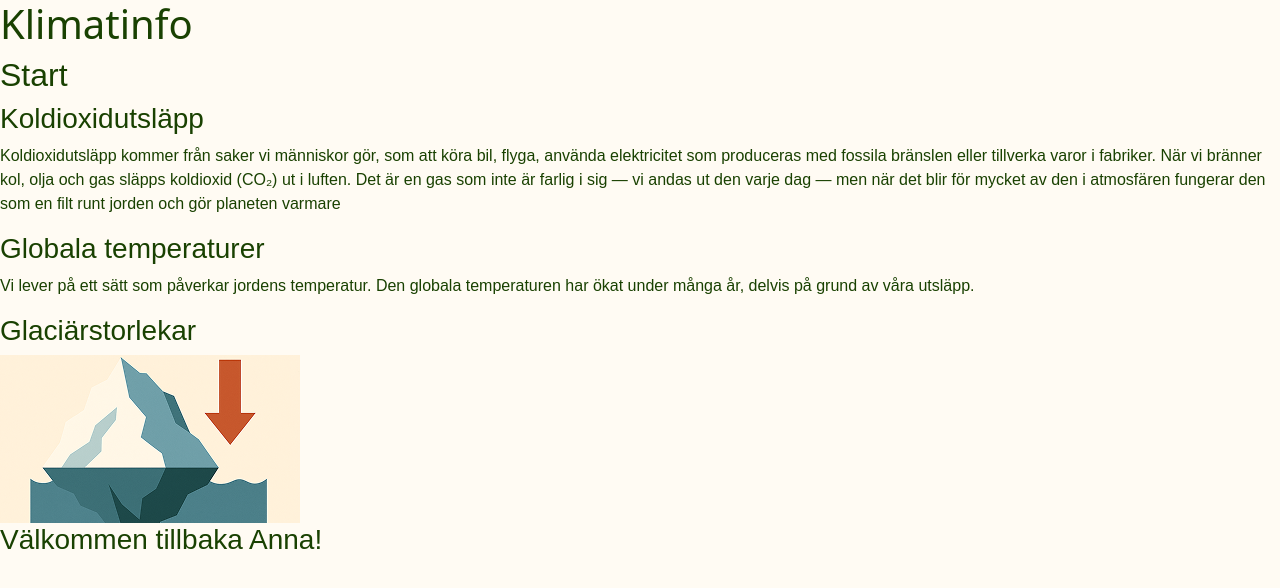
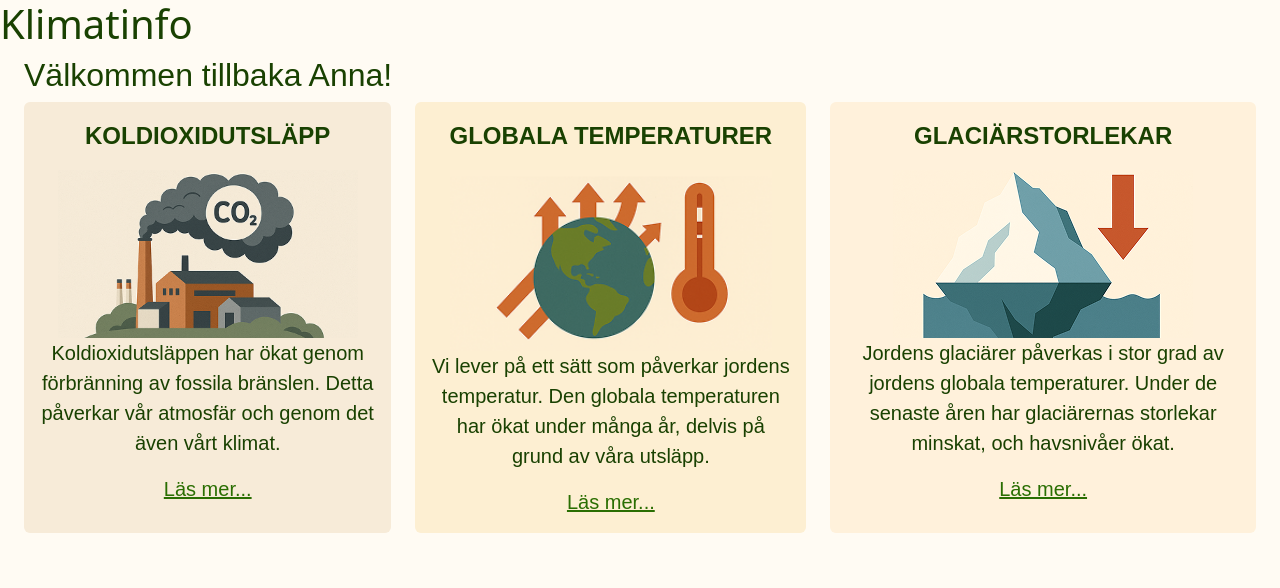
Before and after one commit to fiamont/Frontend_application_Boras, a React (Vite) app: page / in a window 1280 px wide. Shown: the top 588 px of the page. Built offline with nearby package versions, Linux system fonts and the light colour scheme; a web font is replaced by a local one.

Commit message:
Add new components StartIntro and LectureIntro to StartView

```diff
--- /dev/null
+++ b/src/components/LectureIntro.jsx
@@ -0,0 +1,25 @@
+// Får data (props) från parent-komponenten (måsvingar runt "data" --> destrukturering)
+function LectureIntro({ data }) {
+  return (
+    <div
+      className="d-flex flex-column align-items-center p-3 rounded"
+      style={{ backgroundColor: data.bgcolor }}
+    >
+      <div className="d-flex flex-column flex-sm-row flex-lg-column justify-content-center align-items-center">
+        <div className="d-flex flex-column">
+          <p className="text-center text-uppercase fw-bold fs-4">
+            {data.title}
+          </p>
+          <img src={data.image.url} alt={data.image.alt} />
+        </div>
+
+        <p className="text-center fs-5">{data.introduction}</p>
+      </div>
+      <a className="fs-5" href="#">
+        Läs mer...
+      </a>
+    </div>
+  );
+}
+
+export default LectureIntro;
--- /dev/null
+++ b/src/components/StartIntro.jsx
@@ -0,0 +1,18 @@
+import lectureOne from "../data/lecture-one.json";
+import lectureTwo from "../data/lecture-two.json";
+import lectureThree from "../data/lecture-three.json";
+import LectureIntro from "./LectureIntro";
+/*specificerar vilken json-data som används i respektive komponent med
+hjälp av data=... så att innehållet anpassas*/
+
+function StartIntro() {
+  return (
+    <div className="d-flex flex-column flex-lg-row gap-4">
+      <LectureIntro data={lectureOne} />
+      <LectureIntro data={lectureTwo} />
+      <LectureIntro data={lectureThree} />
+    </div>
+  );
+}
+
+export default StartIntro;
--- a/src/data/lecture-one.json
+++ b/src/data/lecture-one.json
@@ -9,5 +9,6 @@
   "image": {
     "url": "/images/carbon-dioxide.png",
     "alt": "bild koldioxidutsläpp"
-  }
+  },
+  "bgcolor": "#f7ebd8"
 }
--- a/src/data/lecture-three.json
+++ b/src/data/lecture-three.json
@@ -9,5 +9,6 @@
   "image": {
     "url": "/images/glacier-size.png",
     "alt": "bild på glaciärer"
-  }
+  },
+  "bgcolor": "#fff1db"
 }
--- a/src/data/lecture-two.json
+++ b/src/data/lecture-two.json
@@ -9,5 +9,6 @@
   "image": {
     "url": "/images/global-temperature.png",
     "alt": "bild globala temperaturer"
-  }
+  },
+  "bgcolor": "#fdefd2"
 }
--- a/src/index.css
+++ b/src/index.css
@@ -35,3 +35,7 @@ body {
 h1 {
   font-family: var(--heading-font-family);
 }
+
+a {
+  color: var(--green);
+}
--- a/src/views/StartView.jsx
+++ b/src/views/StartView.jsx
@@ -1,19 +1,11 @@
-import lectureOne from "../data/lecture-one.json";
-import lectureTwo from "../data/lecture-two.json";
-import lectureThree from "../data/lecture-three.json";
 import mockUser from "../data/mock-user.json";
+import StartIntro from "../components/StartIntro";
 
 function StartView() {
   return (
-    <div>
-      <h2>Start</h2>
-      <h3>{lectureOne.title}</h3>
-      <p>{lectureOne.sections[0]}</p>
-      <h3>{lectureTwo.title}</h3>
-      <p>{lectureTwo.introduction}</p>
-      <h3>{lectureThree.title}</h3>
-      <img src={lectureThree.image.url} alt={lectureThree.image.alt} />
-      <h3>{`Välkommen tillbaka ${mockUser.username}!`}</h3>
+    <div className="mx-4">
+      <h2>{`Välkommen tillbaka ${mockUser.username}!`}</h2>
+      <StartIntro />
     </div>
   );
 }
```
